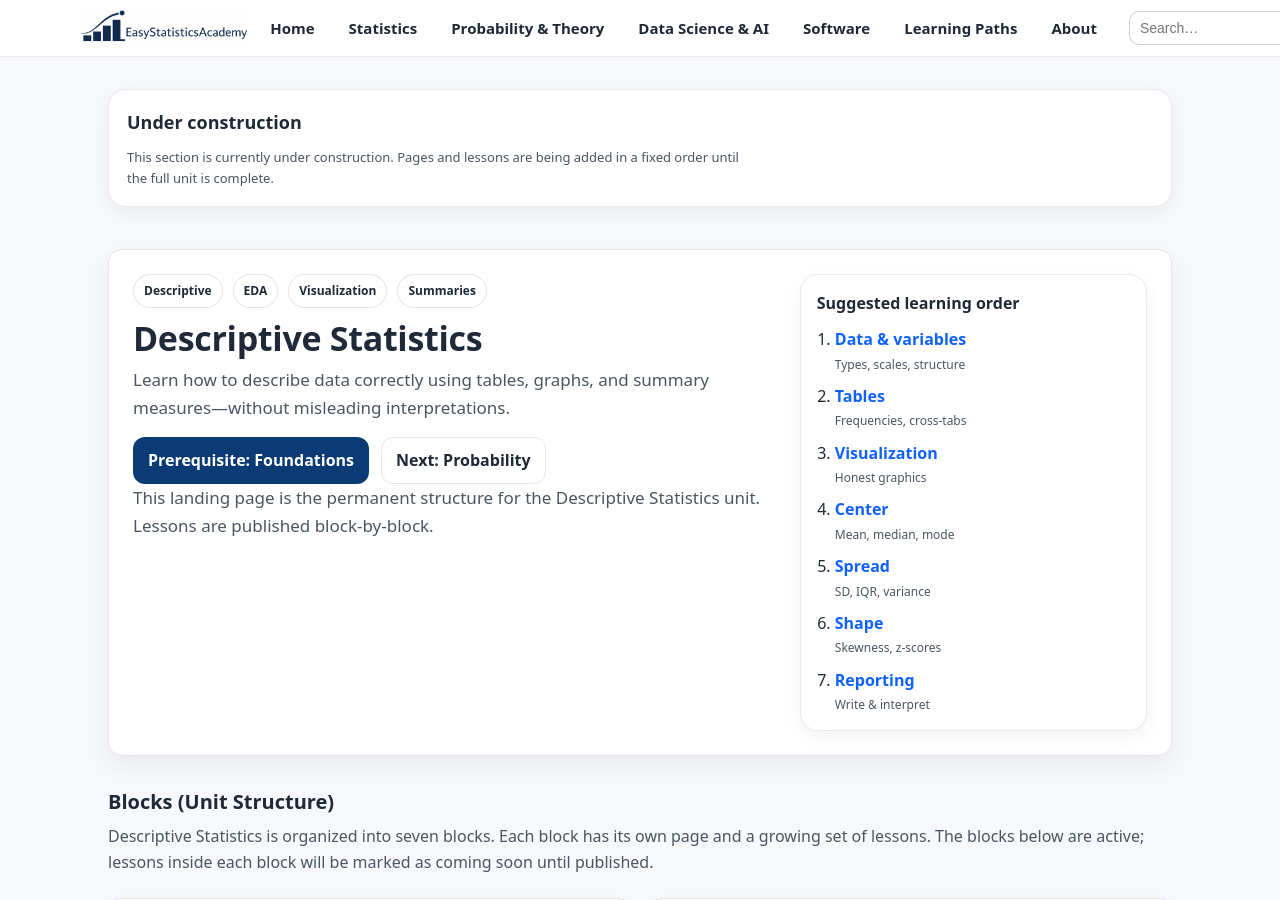
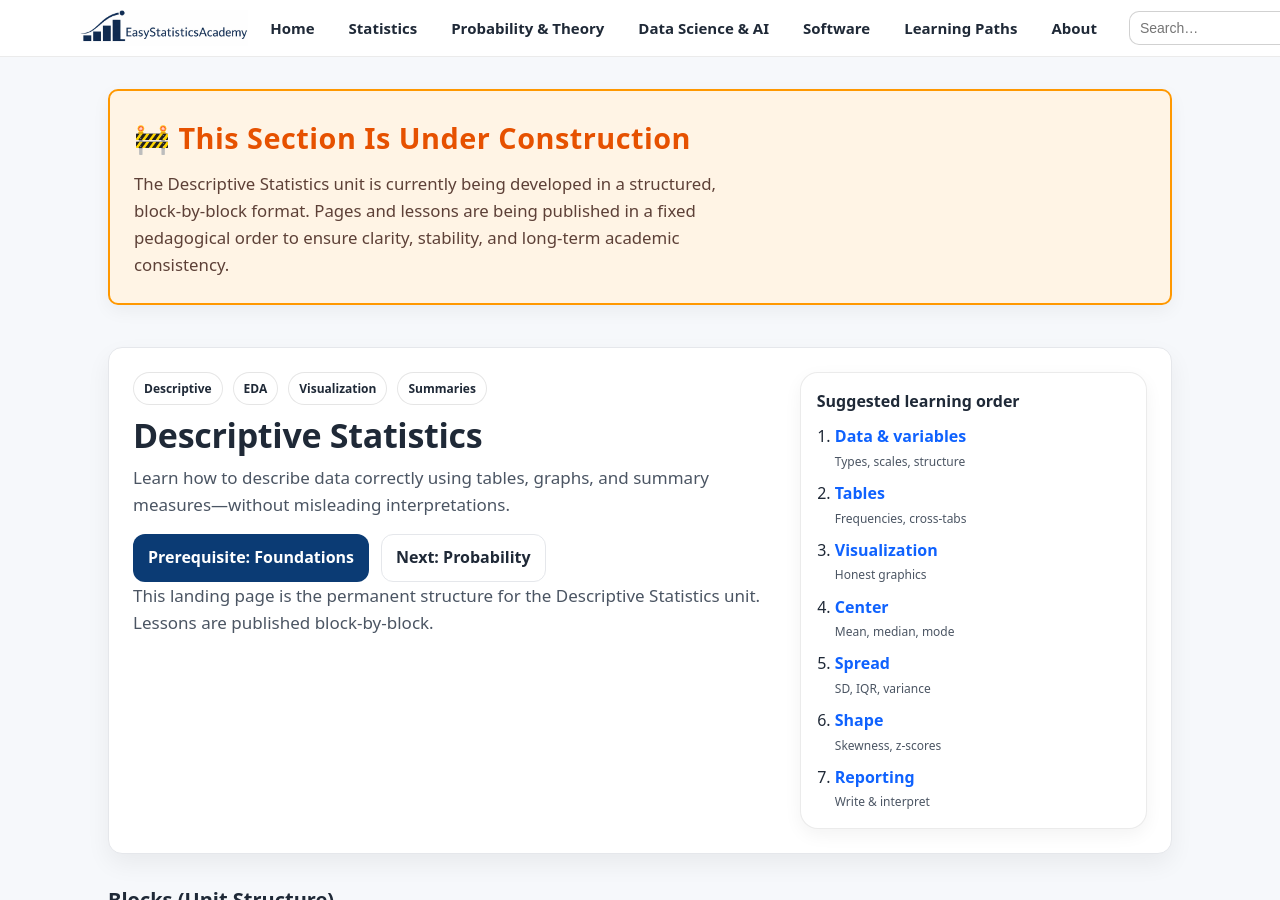
Before and after one commit to ammar-homaida-statistics/easystatisticsacademy, a Jekyll site: the page built from descriptive/index.md, in a window 1280 px wide and 900 px high. Built offline with Jekyll 4.4.1, drawn with Linux system fonts in a browser that asks for light colours.

Commit message:
Modify under construction tab

```diff
--- a/descriptive/index.md
+++ b/descriptive/index.md
@@ -8,16 +8,19 @@ sidebar: false
 
 <!-- UNDER CONSTRUCTION NOTICE -->
 <section class="section section-slim">
-  <div class="callout">
+  <div class="callout" style="background:#fff4e5; border:2px solid #ff9800; padding:1.5rem; border-radius:10px;">
     <div class="callout-copy">
-      <h2>Under construction</h2>
-      <p class="muted-mini" style="margin:0;">
-        This section is currently under construction. Pages and lessons are being added in a fixed order until the full unit is complete.
+      <h2 style="margin-top:0; color:#e65100; font-size:1.8rem; letter-spacing:0.5px;">
+        🚧 This Section Is Under Construction
+      </h2>
+      <p style="margin:0; font-size:1.05rem; color:#5d4037; line-height:1.6;">
+        The Descriptive Statistics unit is currently being developed in a structured, block-by-block format.
+        Pages and lessons are being published in a fixed pedagogical order to ensure clarity, stability,
+        and long-term academic consistency.
       </p>
     </div>
   </div>
 </section>
-
 <section class="hero hero-section">
   <div class="hero-card hero-split">
     <div class="hero-copy">
```
